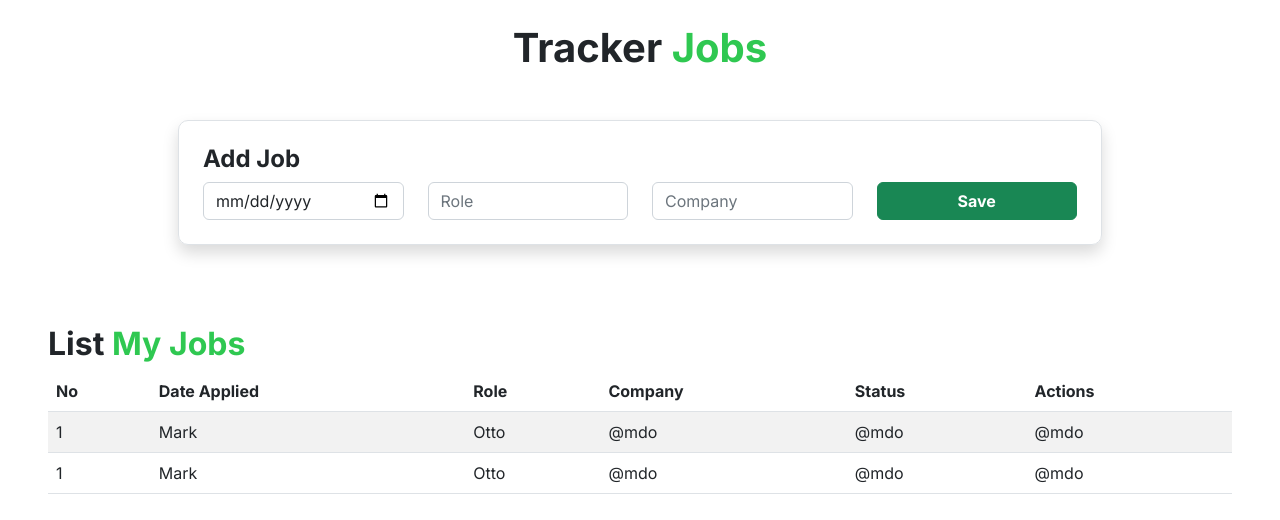
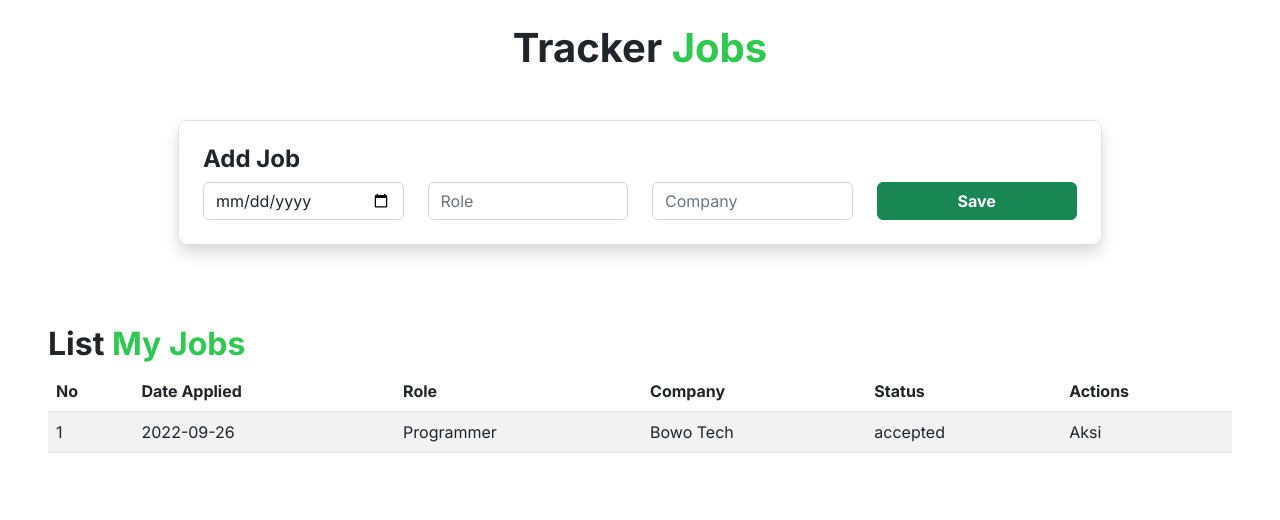
Before and after one commit to rzlwbo1/Tracker-Jobs, a React (Create React App) app: page / in a window 1280 px wide. Shown: the top 520 px of the page. Built offline with nearby package versions, Linux system fonts and the light colour scheme.

Commit message:
add Data and show to table

```diff
--- a/src/components/App.js
+++ b/src/components/App.js
@@ -1,22 +1,46 @@
-import React from "react";
+import React, { useState } from "react";
 import FormAddJob from "./FormAddJob";
 import TableJobs from "./TableJobs";
-import Container from 'react-bootstrap/Container';
+import Container from "react-bootstrap/Container";
 
 function App() {
+
+  const [jobs, setJobs] = useState([
+    {
+      id: 1,
+      date: "2022-09-26",
+      role: "Programmer",
+      company: "Bowo Tech",
+      status: "accepted"
+    },
+  ]);
+
+  function onAddJobs(data) {
+
+    // destructure yg ada , dan masukin yang baru
+
+    const newJob = {
+      id: jobs.length + 1,
+      ...data
+    }
+
+    setJobs([...jobs, newJob])
+
+  }
+
   return (
     <div className="p-4">
       <h1 className="fw-bold text-center title-app">
         Tracker <span style={{ color: "#2FC851" }}>Jobs</span>
       </h1>
 
-      <FormAddJob />
+      <FormAddJob onAdd={onAddJobs} />
 
       <Container fluid className="px-4">
         <h2 className="fw-bold" style={{ marginTop: 80 }}>
           List <span style={{ color: "#2FC851" }}>My Jobs</span>
         </h2>
-        <TableJobs />
+        <TableJobs jobDatas={jobs} />
       </Container>
     </div>
   );
--- a/src/components/FormAddJob.jsx
+++ b/src/components/FormAddJob.jsx
@@ -4,7 +4,7 @@ import Row from "react-bootstrap/Row";
 import Col from "react-bootstrap/Col";
 import Button from "react-bootstrap/Button";
 
-function FormAddJob() {
+function FormAddJob({onAdd}) {
 
   const [date, setDate] = useState("");
   const [role, setRole] = useState("");
@@ -14,7 +14,11 @@ function FormAddJob() {
   function handleSubmit(ev) {
     ev.preventDefault();
 
-    console.log({date, role, company})
+    onAdd({date, role, company, status: "applied"})
+
+    setDate("")
+    setRole("")
+    setCompany("")
   }
 
   return (
--- a/src/components/TableJobs.jsx
+++ b/src/components/TableJobs.jsx
@@ -1,7 +1,7 @@
 import React from 'react'
 import Table from 'react-bootstrap/Table';
 
-function StripedRowExample() {
+function StripedRowExample({jobDatas}) {
   return (
     <Table striped responsive="md">
       <thead>
@@ -15,23 +15,20 @@ function StripedRowExample() {
         </tr>
       </thead>
       <tbody>
-        <tr>
-          <td>1</td>
-          <td>Mark</td>
-          <td>Otto</td>
-          <td>@mdo</td>
-          <td>@mdo</td>
-          <td>@mdo</td>
-        </tr>
-
-        <tr>
-          <td>1</td>
-          <td>Mark</td>
-          <td>Otto</td>
-          <td>@mdo</td>
-          <td>@mdo</td>
-          <td>@mdo</td>
-        </tr>
+        {
+          jobDatas.map((jb, index) => {
+            return (
+              <tr>
+                <td>{index +1}</td>
+                <td>{jb.date}</td>
+                <td>{jb.role}</td>
+                <td>{jb.company}</td>
+                <td>{jb.status}</td>
+                <td>Aksi</td>
+              </tr>
+            )
+          })
+        }
       </tbody>
     </Table>
   );
```
